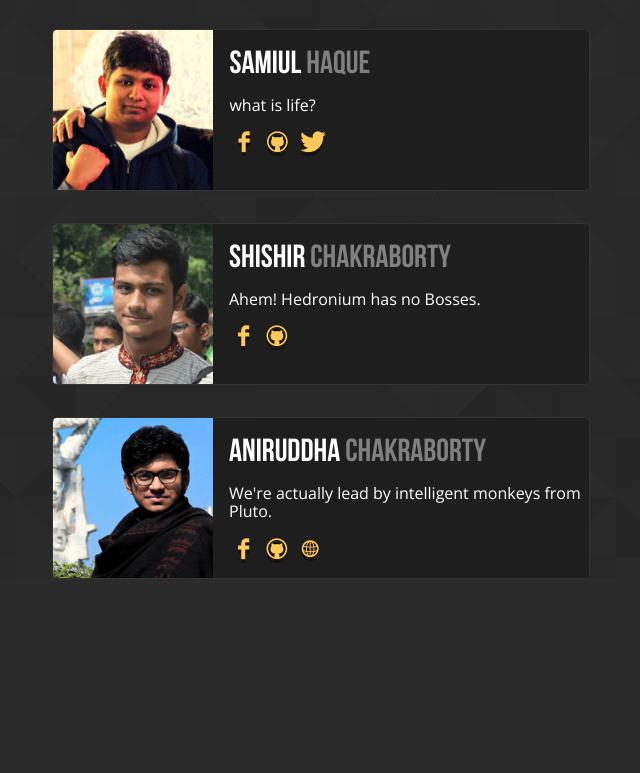
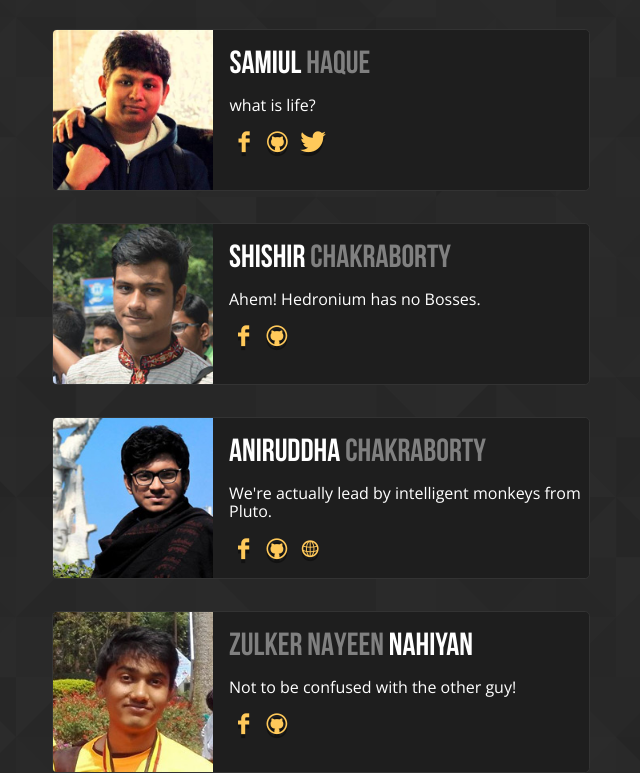
Before and after one commit to hedronium/hedronium.github.io, a website: page index.htm in a window 1280 px wide. Shown: the part 2083-2856 px from the top of the page, without its empty margins (524-1164 px from the left). Before the commit the page ends 2662 px from the top, so only its background shows below. Drawn offline with nearby package versions, Linux system fonts and the light colour scheme; animation ran at ten frames a second.

Commit message:
Update index.htm

```diff
--- a/index.htm
+++ b/index.htm
@@ -1,6 +1,4 @@
-<!DOCTYPE html>
-<html lang="en">
-<head>
+<!DOCTYPE html> <html lang="en"> <head>
 	<meta charset="UTF-8">
 	<meta name="viewport" content="width=device-width">
 
@@ -175,6 +173,17 @@
 						<a href="http://anichakraborty.me" class="icon-web" target="_blank"></a>
 					</div>
 				</div>
+				<div class="face">
+					<div class="pic">
+						<img src="images/faces/znnahiyan.jpg" alt="Zulker Nayeen Nahiyan">
+					</div>
+					<h3>Zulker Nayeen <em>Nahiyan</em></h3>
+					<p>Not to be confused with the other guy!</p>
+					<div class="social">
+						<a href="https://www.facebook.com/nahiyan8192" class="icon-facebook" target="_blank"></a>
+						<a href="https://github.com/nahiyan8" class="icon-github" target="_blank"></a>
+					</div>
+				</div>
 			</div>
 		</section>
 	</main>
```
Also changed, not shown: images/faces/znnahiyan.jpg (added).
